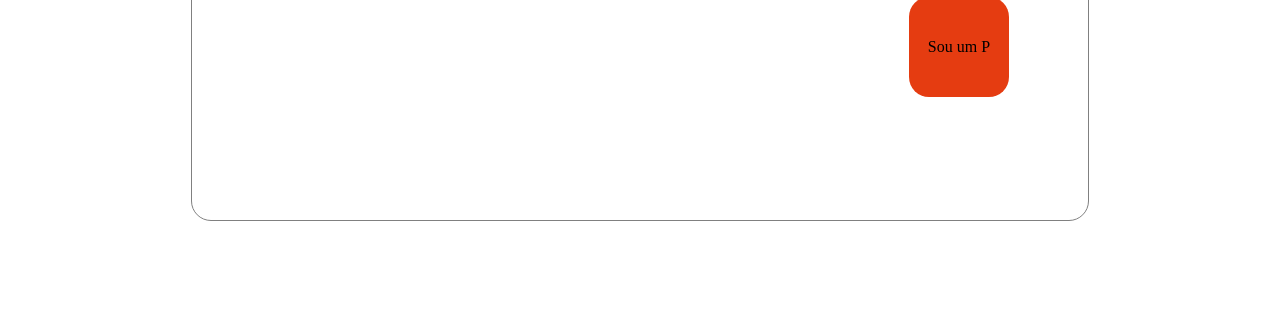
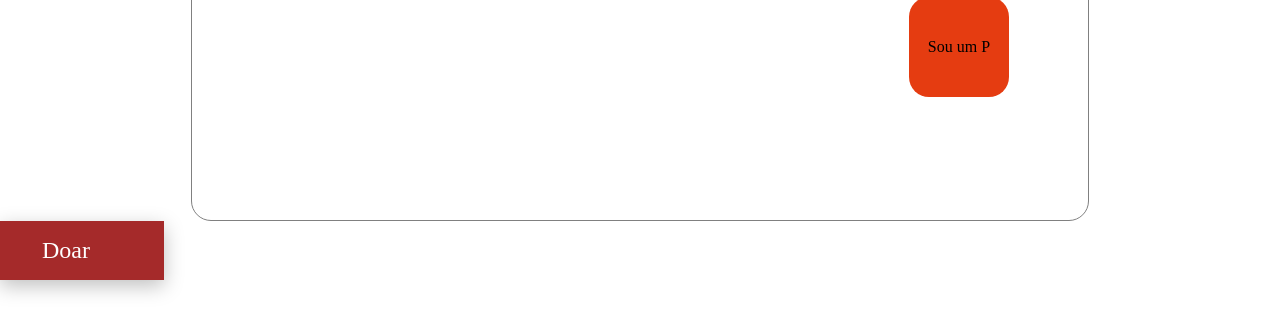
Before and after one commit to Yurinunes22/Anima-o-css, a plain HTML site: page index.html in a window 1280 px wide. Shown: the part 357-690 px from the top of the page. Drawn offline with Linux system fonts and the light colour scheme.

Commit message:
criando e animando botao doar

```diff
--- a/css/style.css
+++ b/css/style.css
@@ -9,6 +9,7 @@ align-items: center;
 
 .h2{
     align-items: center;
+    padding: 16px 36px;
 }
 
 .animacao1{
@@ -97,3 +98,52 @@ align-items: center;
     to{left:1245px; background-color: aqua; background-color: blue; background-color: chartreuse;background-color: chocolate;}
 
 }
+
+a{
+
+}
+
+.btn{
+    text-decoration: none;
+    display: flex;
+    width: 200px;
+    padding: 16px 32px;
+    font-size: 1.5rem;
+    color: white;
+    box-shadow:0 6px 20px 0 rgba(0,0,0,0.25);
+}
+
+.btn-doar{
+    display: inline-block;
+    background-color: brown;
+    width: 100px;
+    transition: width 2s ease, background-color 2s;
+    text-align: center;
+
+}
+
+.btn-doar::after{
+    font-family: "Font Awesome 6 free";
+    content: "\f004";
+    margin-left: 8px;
+    position: relative;
+    left: 70px;
+    transition: left 1s ease-out, opacity 1s ease;
+    opacity: 0;
+}
+
+.btn-doar:hover{
+    background-color: red;
+    width:280px;
+}
+
+.btn-doar:hover::after{
+    left: 0;
+    opacity: 1;
+
+
+}
+
+
+/* propriedades para animar */
+/* left */
--- a/index.html
+++ b/index.html
@@ -4,6 +4,7 @@
     <meta charset="UTF-8">
     <meta name="viewport" content="width=device-width, initial-scale=1.0">
     <link rel="stylesheet" href="./css/style.css">
+    <script src="https://kit.fontawesome.com/525d0387dc.js" crossorigin="anonymous"></script>
     <title>Animação CSS</title>
 </head>
 <body>
@@ -25,6 +26,12 @@
             <p>Sou um P</p>
         </div>
     </section>
+
+    <section class="animacao3">
+
+        <a class="btn btn-doar" href="">Doar</a>
+
+    </section>
  </div>
 </body>
 </html>
```
